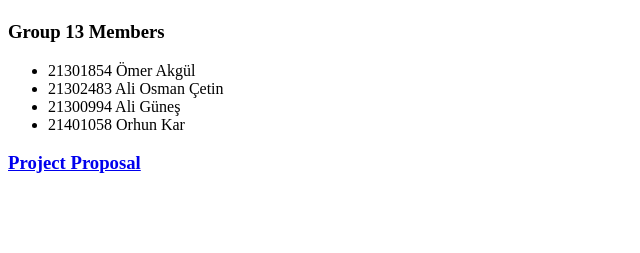
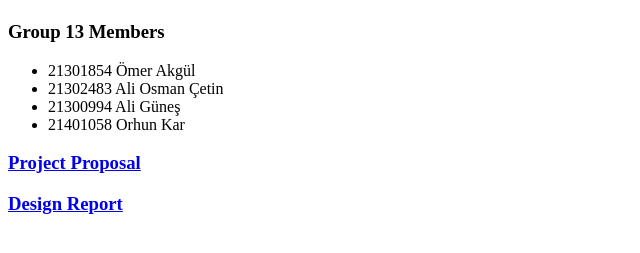
Before and after one commit to cs353/cs353.github.io, a plain HTML site: page index.html in a window 1280 px wide. Shown: the part 59-312 px from the top of the page, without its empty margins (0-640 px from the left). Drawn offline with Linux system fonts and the light colour scheme.

Commit message:
desing report added

```diff
--- a/index.html
+++ b/index.html
@@ -14,6 +14,9 @@
 <a href="proposal_report.pdf">
 <h3>Project Proposal</h3>
 </a>
+<a href="Designreport.pdf">
+<h3>Design Report</h3>
+</a>
 
 
 </body>
```
